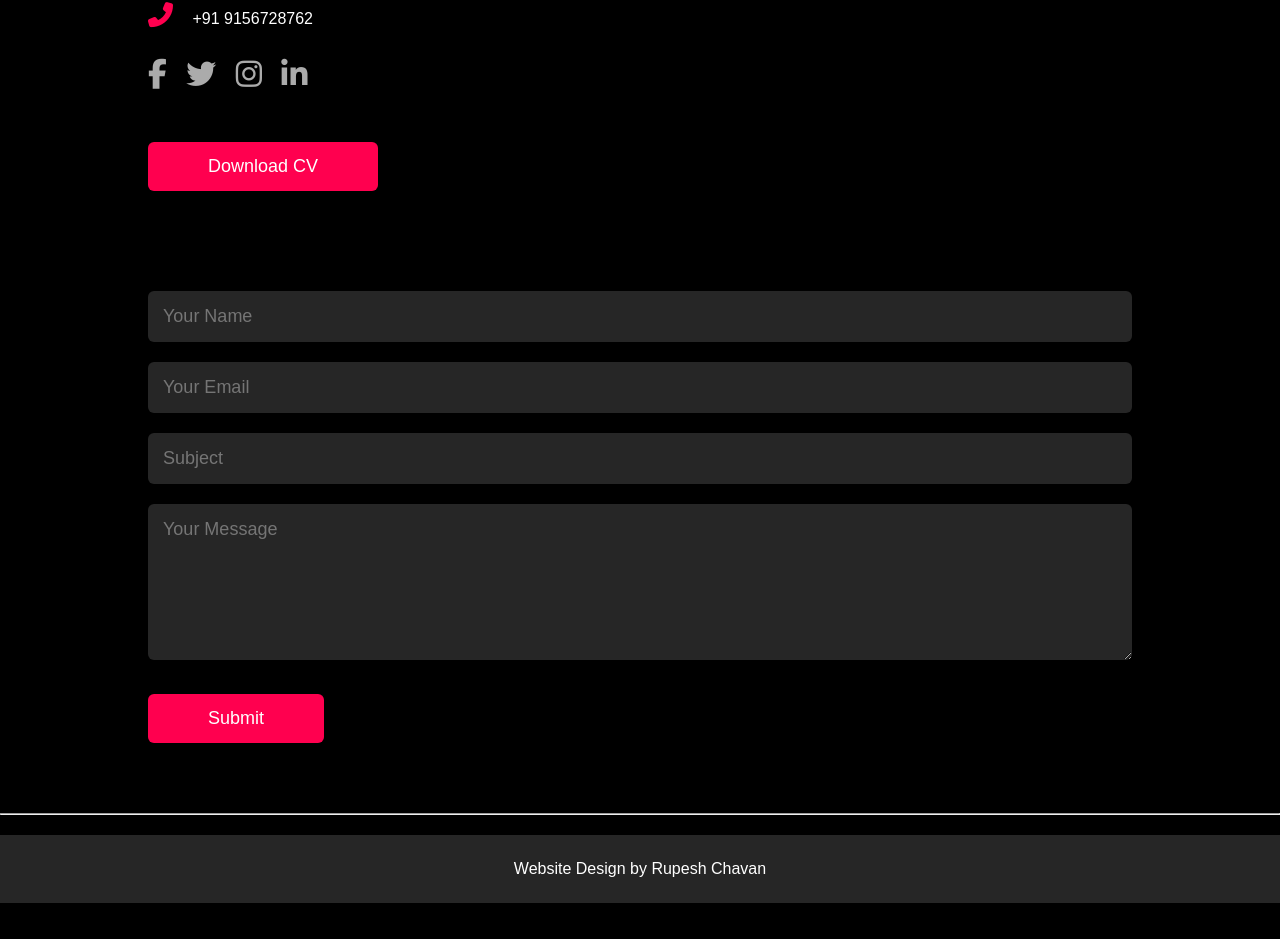
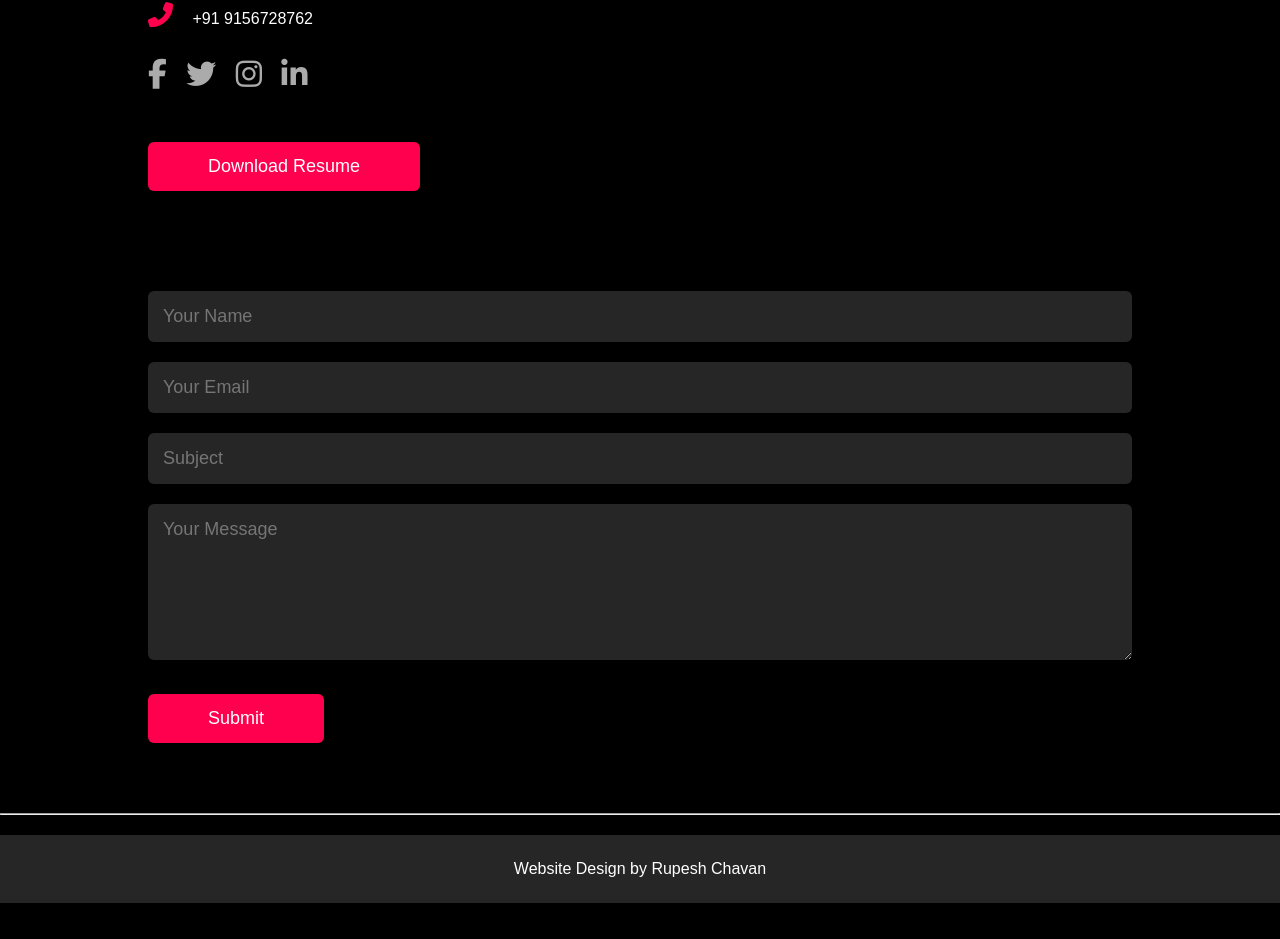
Before and after one commit to rupesh2825/Personal-Portfolio-website, a plain HTML site: page index.html in a window 1280 px wide. Shown: the part 2954-3893 px from the top of the page. Drawn offline with Linux system fonts and the light colour scheme.

Commit message:
Update index.html
Signed-off-by: Rupesh Ravsaheb Chavan <152914283+rupesh2825@users.noreply.github.com>

```diff
--- a/index.html
+++ b/index.html
@@ -160,7 +160,7 @@
                     <a href="https://www.instagram.com/rupesh_28./?igsh=MWJyb2xraHFtd2R6Zw%3D%3D" target="_blank"><i class="fab fa-instagram"></i></a>
                     <a href="https://www.linkedin.com/in/rupesh-chavan-b330a825a/" target="_blank"><i class="fab fa-linkedin-in"></i></a>
                 </div>
-                <a href="Rupesh_Ravsaheb_Chavan.pdf" class="btn btn2" target="_blank" download="Rupesh_Ravsaheb_Chavan.pdf">Download CV</a>
+                <a href="Rupesh_Ravsaheb_Chavan.pdf" class="btn btn2" target="_blank" download="Rupesh_Ravsaheb_Chavan.pdf">Download Resume</a>
             </div>
             <div class="contact-right">
                 <form action="https://formsubmit.co/rc0556703@gmail.com" method="POST">
```
